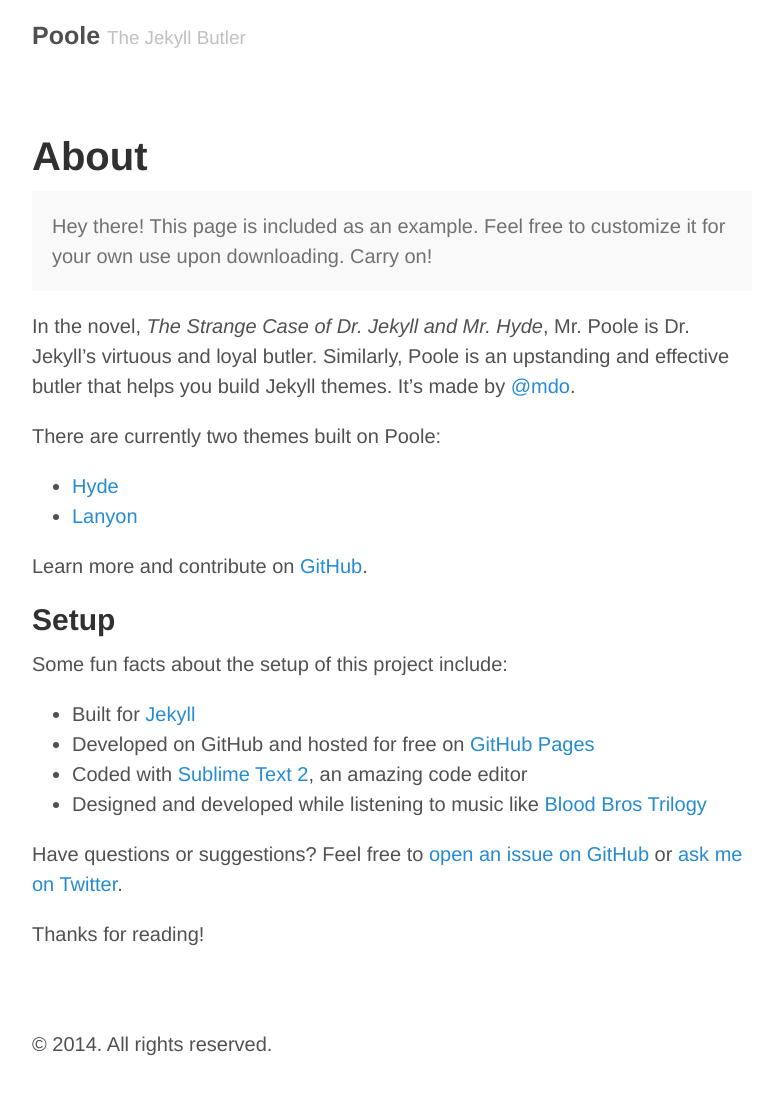
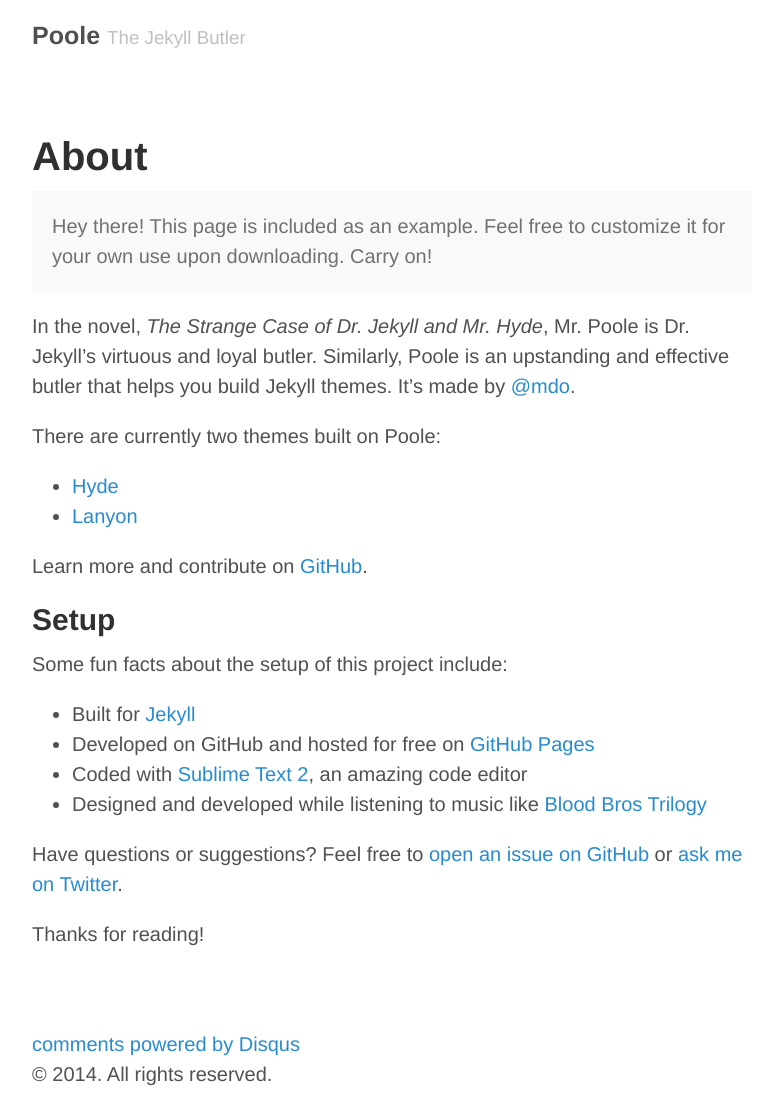
Before and after one commit to devonwa/devonwa.github.io, a Jekyll site: the page built from about.md, in a window 1280 px wide. Shown: the whole page, without its empty margins (248-1021 px from the left). Built offline with Jekyll 4.4.1, drawn with Linux system fonts in a browser that asks for light colours; Markdown is read by kramdown in place of the engine named in the settings; comment, search, counter and statistics services are not loaded; before the commit the page ends 1079 px from its top, so only the background shows below that.

Commit message:
Add Disqus comments

```diff
--- /dev/null
+++ b/_includes/disqus_comments.html
@@ -0,0 +1,14 @@
+    <div id="disqus_thread"></div>
+    <script type="text/javascript">
+        /* * * CONFIGURATION VARIABLES: EDIT BEFORE PASTING INTO YOUR WEBPAGE * * */
+        var disqus_shortname = 'devonwa'; // required: replace example with your forum shortname
+
+        /* * * DON'T EDIT BELOW THIS LINE * * */
+        (function() {
+            var dsq = document.createElement('script'); dsq.type = 'text/javascript'; dsq.async = true;
+            dsq.src = '//' + disqus_shortname + '.disqus.com/embed.js';
+            (document.getElementsByTagName('head')[0] || document.getElementsByTagName('body')[0]).appendChild(dsq);
+        })();
+    </script>
+    <noscript>Please enable JavaScript to view the <a href="http://disqus.com/?ref_noscript">comments powered by Disqus.</a></noscript>
+    <a href="http://disqus.com" class="dsq-brlink">comments powered by <span class="logo-disqus">Disqus</span></a>
--- a/_layouts/default.html
+++ b/_layouts/default.html
@@ -15,6 +15,8 @@
 
       {{ content }}
 
+      {% include disqus_comments.html %}
+
       <div class="footer">
         <p>
           &copy; {{ site.time | date: '%Y' }}. All rights reserved.
```
